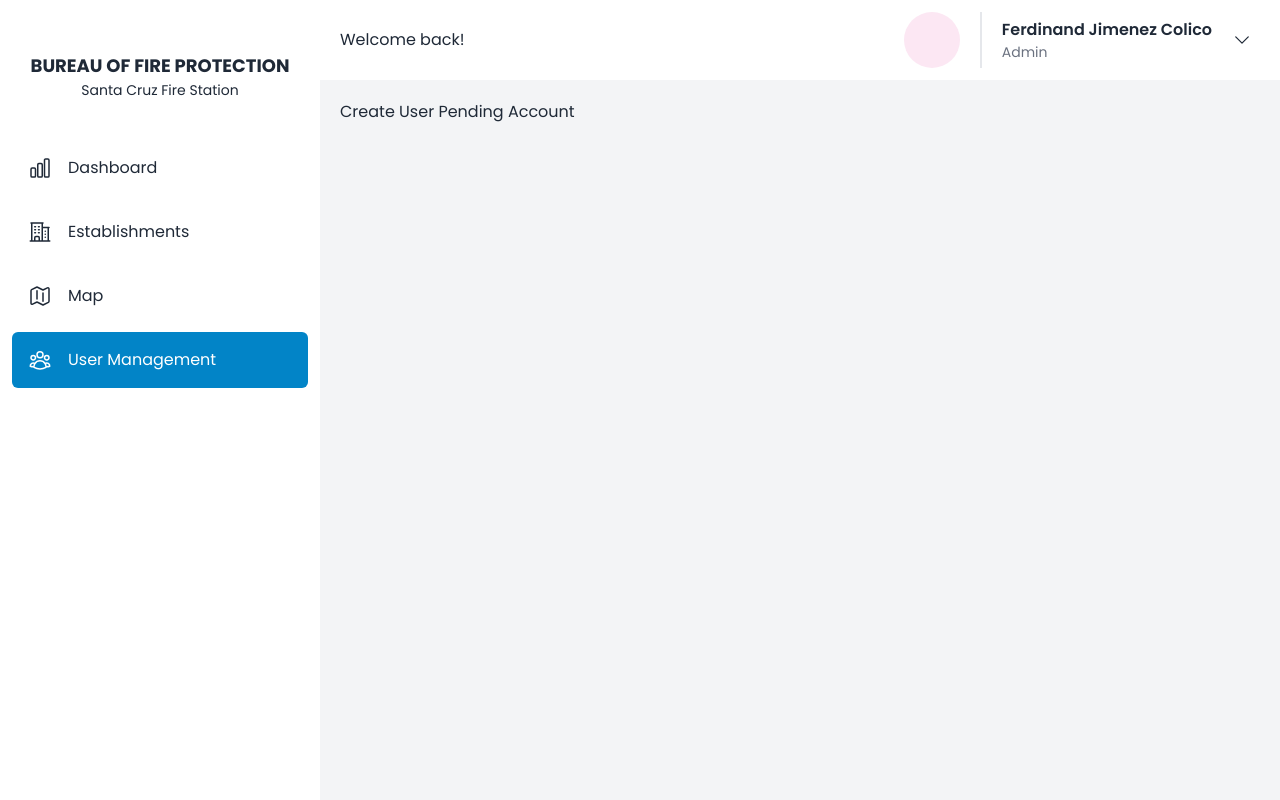
After one commit to coliks/fses, a Flask app: page /admin/users in a window 1280 px wide. The commit adds this page. Run offline with Flask 3, Linux system fonts and the light colour scheme; style sheets or scripts are compiled from the project's sources; some web fonts are replaced.

Commit message:
Progress: Initiallized User Management Page

```diff
--- a/website/routes/admin/routes.py
+++ b/website/routes/admin/routes.py
@@ -4,3 +4,8 @@ from . import admin_bp
 @admin_bp.route('/dashboard')
 def dashboard():
     return render_template('shared/dashboard.html', current_page='dashboard')
+
+
+@admin_bp.route('/users')
+def users():
+    return render_template('admin/user_management.html', current_page='users')
--- /dev/null
+++ b/website/templates/admin/user_management.html
@@ -0,0 +1,16 @@
+{% extends "base.html" %}
+{% block title %}User Management{% endblock %}
+
+{% block content %}
+
+<div class="ml-80 mt-20 p-5">
+    <div>
+        <div>
+            <button>Create User</button>
+            <button>Pending Account</button>
+        </div>
+        <div></div>
+    </div>
+</div>
+
+{% endblock %}
--- a/website/templates/components/sidenav.html
+++ b/website/templates/components/sidenav.html
@@ -4,7 +4,7 @@
     <span class="text-sm">Santa Cruz Fire Station</span>
   </div>
   <div class="flex flex-col">
-    <a href="" class="navlink active-navlink">
+    <a href="{{ url_for('admin.dashboard') }}" class="navlink {% if current_page == 'dashboard' %}active-navlink{% endif %}">
       <svg
         xmlns="http://www.w3.org/2000/svg"
         fill="none"
@@ -22,7 +22,7 @@
 
       <span>Dashboard</span>
     </a>
-    <a href="" class="navlink hover:active-navlink">
+    <a href="" class="navlink hover:active-navlink {% if current_page == 'establishments' %}active-navlink{% endif %}">
       <svg
         xmlns="http://www.w3.org/2000/svg"
         fill="none"
@@ -40,7 +40,7 @@
 
       <span>Establishments</span>
     </a>
-    <a href="" class="navlink hover:active-navlink">
+    <a href="" class="navlink hover:active-navlink {% if current_page == 'map' %}active-navlink{% endif %}">
       <svg
         xmlns="http://www.w3.org/2000/svg"
         fill="none"
@@ -58,7 +58,7 @@
 
       <span>Map</span>
     </a>
-    <a href="" class="navlink hover:active-navlink">
+    <a href="" class="navlink hover:active-navlink {% if current_page == 'users' %}active-navlink{% endif %}">
       <svg
         xmlns="http://www.w3.org/2000/svg"
         fill="none"
```
